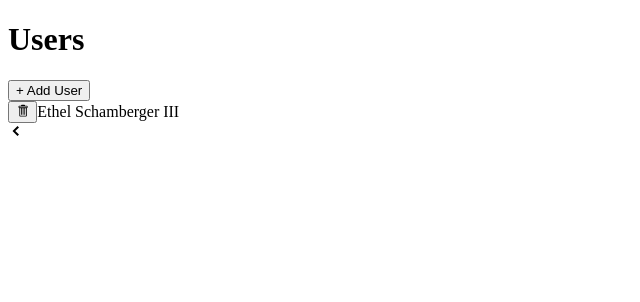
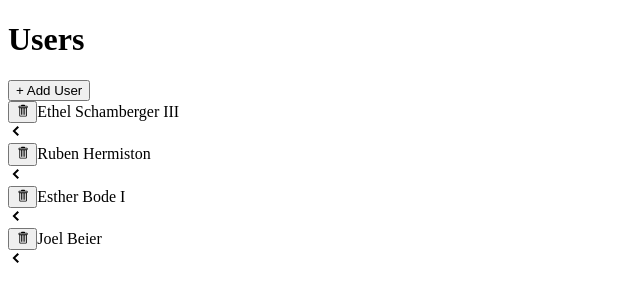
Before and after one commit to mihirbhalani007/PHOTO_ALBUM_REACT-REDUX, a React (Create React App) app: page / in a window 1280 px wide. Shown: the top 302 px of the page, without its empty margins (0-640 px from the left). Built offline with nearby package versions, Linux system fonts and the light colour scheme; data requests are answered from the project's data file.

Commit message:
Render Fetched data from Albums data using RTK Query

```diff
--- a/db.json
+++ b/db.json
@@ -3,11 +3,23 @@
     {
       "id": "d9ff",
       "name": "Ethel Schamberger III"
+    },
+    {
+      "id": "064f",
+      "name": "Ruben Hermiston"
+    },
+    {
+      "id": "f66a",
+      "name": "Esther Bode I"
+    },
+    {
+      "id": "6a74",
+      "name": "Joel Beier"
     }
   ],
   "albums": [
     {
-      "id": 10,
+      "id": "10",
       "title": "Hiking Trip",
       "userId": "d9ff"
     }
--- a/src/components/AlbumList.js
+++ b/src/components/AlbumList.js
@@ -1,9 +1,33 @@
-import { useFetchAlbumQuery } from "../store";
+import { useFetchAlbumQuery } from "../store/Apis/albumsApi";
+import Skeleton from "./Skeleton";
+import Button from "./Button";
+import ExpandablePanel from "./ExpandablePanel";
 
 function AlbumList({ user }) {
   const { data, error, isLoading } = useFetchAlbumQuery(user);
-  console.log(data, error, isLoading);
-  return <div>ALbums for {user.name}</div>;
+
+  let content;
+
+  if (isLoading) {
+    content = <Skeleton times={5} />;
+  } else if (error) {
+    content = <div>Error loading albums.</div>;
+  } else {
+    content = data.map((album) => {
+      const header = <div>{album.title}</div>;
+      return (
+        <ExpandablePanel key={album.id} header={header}>
+          List of photos of the album
+        </ExpandablePanel>
+      );
+    });
+  }
+
+  return (
+    <div>
+      <div>ALbums for {user.name}</div>
+      <div>{content}</div>
+    </div>
+  );
 }
-
 export default AlbumList;
```
